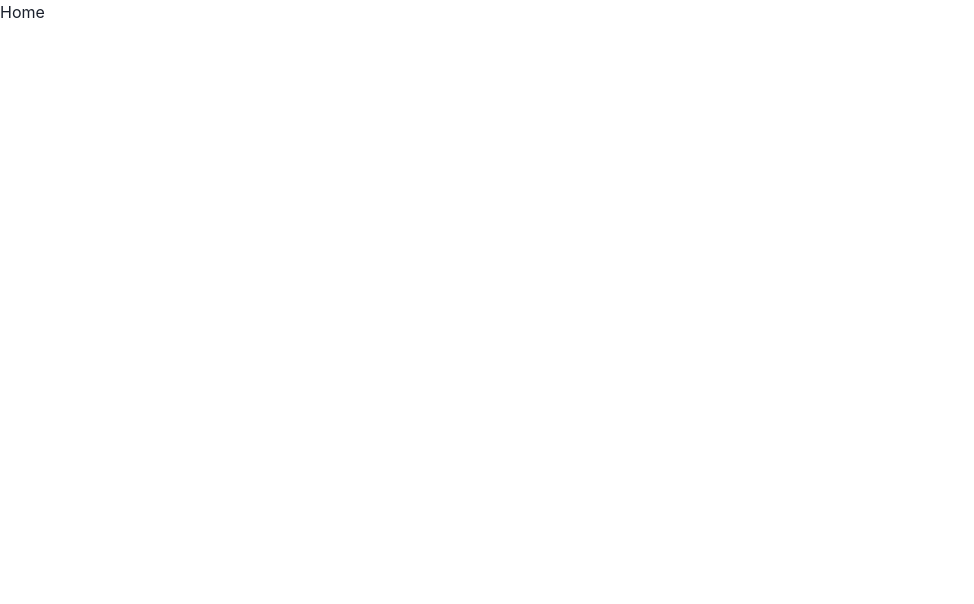
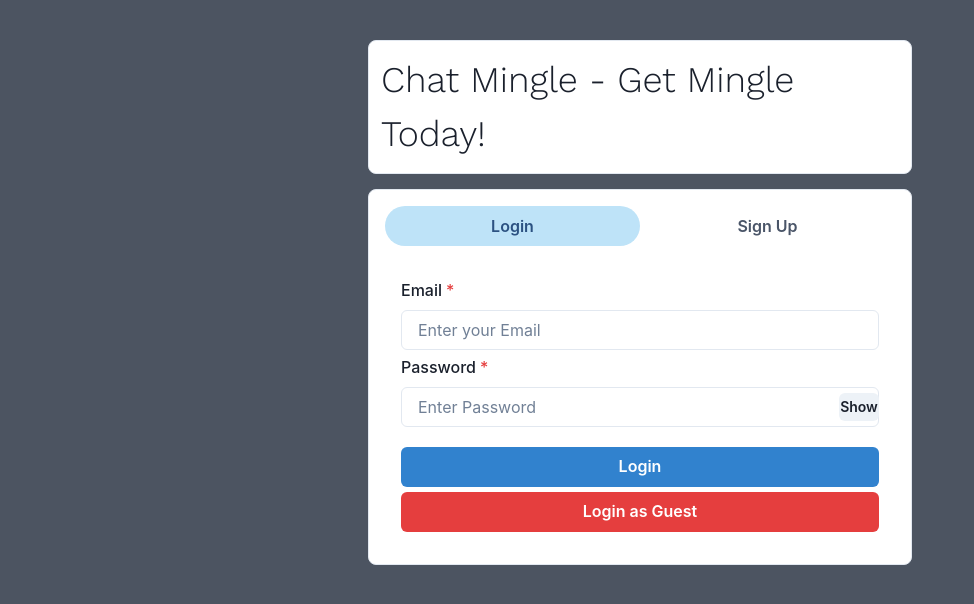
Before and after one commit to Bibker/ChatMingle, a React (Create React App) app in the folder frontend/: page / in a window 1280 px wide. Shown: the top 604 px of the page, without its empty margins (0-974 px from the left). Built offline with nearby package versions, Linux system fonts and the light colour scheme.

Commit message:
Login & Signup UI Completed

```diff
--- a/frontend/src/App.css
+++ b/frontend/src/App.css
@@ -0,0 +1,7 @@
+@import url('https://fonts.googleapis.com/css2?family=Inter:wght@400;600;700&family=Work+Sans:wght@200;300&display=swap');
+
+.App{
+ min-height: 100vh;
+ display:flex;
+ background-color:#4c5461;
+}
--- a/frontend/src/App.js
+++ b/frontend/src/App.js
@@ -5,12 +5,12 @@ import { Route, Routes } from 'react-router-dom';
 
 function App() {
   return (
-    <main>
+    <div className='App'>
       <Routes>
         <Route path="/" element={<HomePage />}/>
         <Route path="/chats" element={<ChatPage />} />
       </Routes>
-    </main>
+    </div>
   );
 }
 
--- a/frontend/src/Pages/HomePage.js
+++ b/frontend/src/Pages/HomePage.js
@@ -1,11 +1,51 @@
-import React from 'react'
+import {
+  Box,
+  Container,
+  Tab,
+  TabList,
+  TabPanel,
+  TabPanels,
+  Tabs,
+  Text,
+} from "@chakra-ui/react";
+import Login from "../components/Authentication/Login";
+import SignUp from "../components/Authentication/SignUp";
 
-const HomePage = () => {
+function Homepage() {
   return (
-    <div>
-      <h1>Home</h1>
-    </div>
-  )
+    <Container maxW="xl" centerContent>
+      <Box
+        d="flex"
+        justifyContent="center"
+        p={3}
+        bg="white"
+        w="100%"
+        m="40px 0 15px 0"
+        borderRadius="lg"
+        borderWidth="1px"
+      >
+        <Text fontSize="4xl" fontFamily="Work sans">
+          Chat Mingle - Get Mingle Today!
+        </Text>
+      </Box>
+      <Box bg="white" w="100%" p={4} borderRadius="lg" borderWidth="1px">
+        <Tabs isFitted variant="soft-rounded">
+          <TabList mb="1em">
+            <Tab width="50%">Login</Tab>
+            <Tab width="50%">Sign Up</Tab>
+          </TabList>
+          <TabPanels>
+            <TabPanel>
+              {<Login/>}
+              </TabPanel>
+            <TabPanel>
+              {<SignUp/>}
+              </TabPanel>
+          </TabPanels>
+        </Tabs>
+      </Box>
+    </Container>
+  );
 }
 
-export default HomePage
+export default Homepage;
--- /dev/null
+++ b/frontend/src/components/Authentication/Login.js
@@ -0,0 +1,66 @@
+import { Button, FormControl, FormLabel, Input, InputGroup, InputRightElement, VStack } from '@chakra-ui/react'
+import React, { useState } from 'react'
+
+const Login = () => {
+    const [showPassword, setShowPassword] = useState(false)
+    const [email, setEmail] = useState();
+    const [password, setPassword] = useState();
+
+    const handleShowPassword = () => setShowPassword(!showPassword);
+    const handleLogIn = () => {
+
+    }
+
+    return (
+        <VStack spacing='5px'>
+            <FormControl id='email' isRequired>
+                <FormLabel>
+                    Email
+                </FormLabel>
+                <Input
+                    placeholder="Enter your Email"
+                    onChange={(e) => setEmail(e.target.value)
+                    }>
+                </Input>
+            </FormControl>
+            <FormControl id='password' isRequired>
+                <FormLabel>
+                    Password
+                </FormLabel>
+                <InputGroup>
+                    <Input
+                        type={showPassword ? "text" : "password"}
+                        placeholder="Enter Password"
+                        onChange={(e) => setPassword(e.target.value)
+                        } />
+                    <InputRightElement>
+                        <Button h="1.75rem" size="sm" onClick={handleShowPassword}>
+                            {showPassword ? "Hide" : "Show"}
+                        </Button>
+                    </InputRightElement>
+                </InputGroup>
+            </FormControl>
+            <Button
+                colorScheme='blue'
+                width="100%"
+                style={{ marginTop: 15 }}
+                onClick={handleLogIn}
+            >
+               Login
+            </Button>
+            <Button
+                colorScheme='red'
+                width="100%"
+                onClick={()=>{
+                    setEmail("guest@chatmingle.com");
+                    setPassword("QWERTY123");
+                }}
+            >
+               Login as Guest
+            </Button>
+
+        </VStack>
+    )
+}
+
+export default Login
--- /dev/null
+++ b/frontend/src/components/Authentication/SignUp.js
@@ -0,0 +1,95 @@
+import { Button, FormControl, FormLabel, Input, InputGroup, InputRightElement, VStack } from '@chakra-ui/react'
+import React, { useState } from 'react'
+
+const SignUp = () => {
+    const [showPassword, setShowPassword] = useState(false)
+    const [name, setName] = useState();
+    const [email, setEmail] = useState();
+    const [password, setPassword] = useState();
+    const [confirmPassword, setConfirmPassword] = useState();
+    const [pic, setPic] = useState();
+
+    const handleShowPassword = () => setShowPassword(!showPassword)
+    const handleUploadPicture= () => {
+
+    }
+    const handleCreateAccount= () => {
+
+    }
+
+    return (
+        <VStack spacing='5px'>
+            <FormControl id='first-name' isRequired>
+                <FormLabel>
+                    Name
+                </FormLabel>
+                <Input
+                    placeholder="Enter your Name"
+                    onChange={(e) => setName(e.target.value)
+                    }>
+                </Input>
+            </FormControl>
+            <FormControl id='email' isRequired>
+                <FormLabel>
+                    Email
+                </FormLabel>
+                <Input
+                    placeholder="Enter your Email"
+                    onChange={(e) => setEmail(e.target.value)
+                    }>
+                </Input>
+            </FormControl>
+            <FormControl id='password' isRequired>
+                <FormLabel>
+                    Password
+                </FormLabel>
+                <InputGroup>
+                    <Input
+                        type={showPassword ? "text" : "password"}
+                        placeholder="Enter Password"
+                        onChange={(e) => setPassword(e.target.value)
+                        } />
+                    <InputRightElement>
+                        <Button h="1.75rem" size="sm" onClick={handleShowPassword}>
+                            {showPassword ? "Hide" : "Show"}
+
+                        </Button>
+                    </InputRightElement>
+                </InputGroup>
+            </FormControl>
+            <FormControl id='confirm-password' isRequired>
+                <FormLabel>
+                    Confirm Password
+                </FormLabel>
+                <InputGroup>
+                    <Input
+                        type={showPassword ? "text" : "password"}
+                        placeholder="Confirm Password"
+                        onChange={(e) => setConfirmPassword(e.target.value)
+                        } />
+                </InputGroup>
+            </FormControl>
+            <FormControl id='profile-picture'>
+                <FormLabel>
+                    Upload your Picture
+                </FormLabel>
+                <Input
+                    type="file"
+                    p={1.5}
+                    accept="image/*"
+                    onChange={(e) => handleUploadPicture(e.target.files[0])
+                    }>
+                </Input>
+            </FormControl>
+            <Button
+             colorScheme='blue'
+             width="100%"
+             style={{marginTop:15}}
+             onClick={handleCreateAccount}
+            >Create Account</Button>
+
+        </VStack>
+    )
+}
+
+export default SignUp
```
